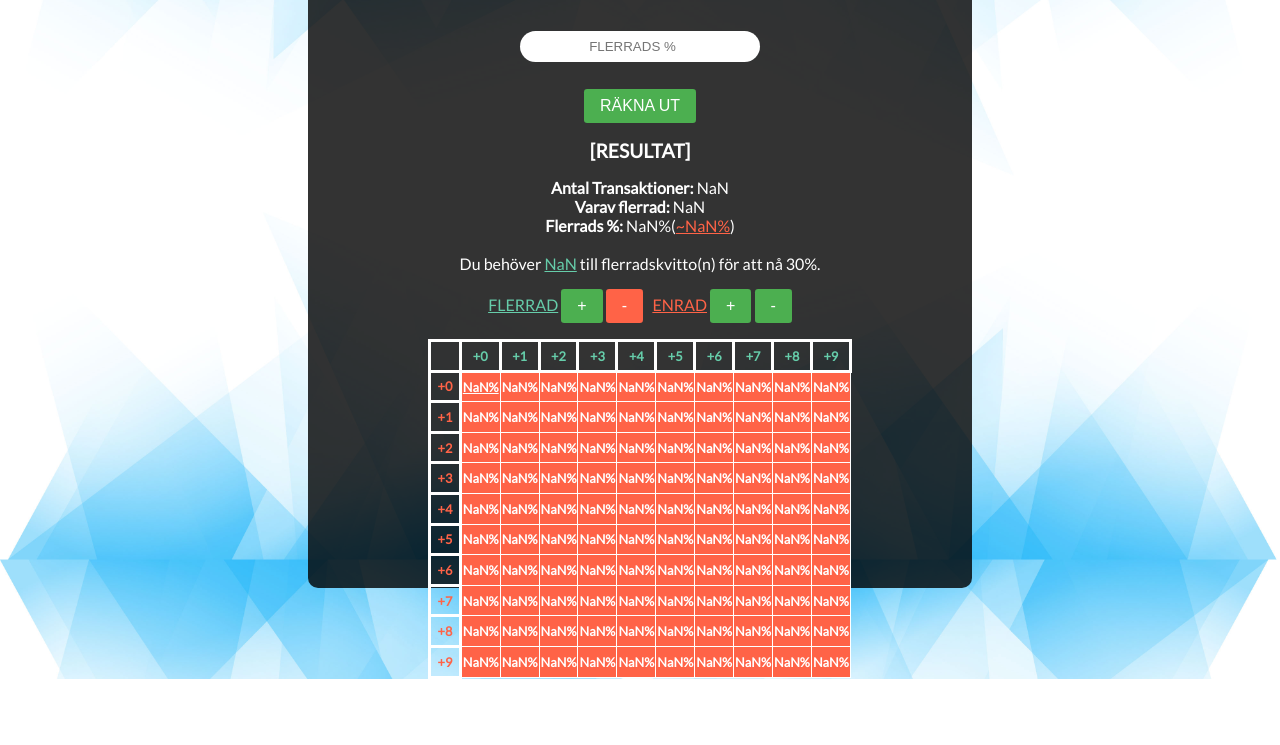
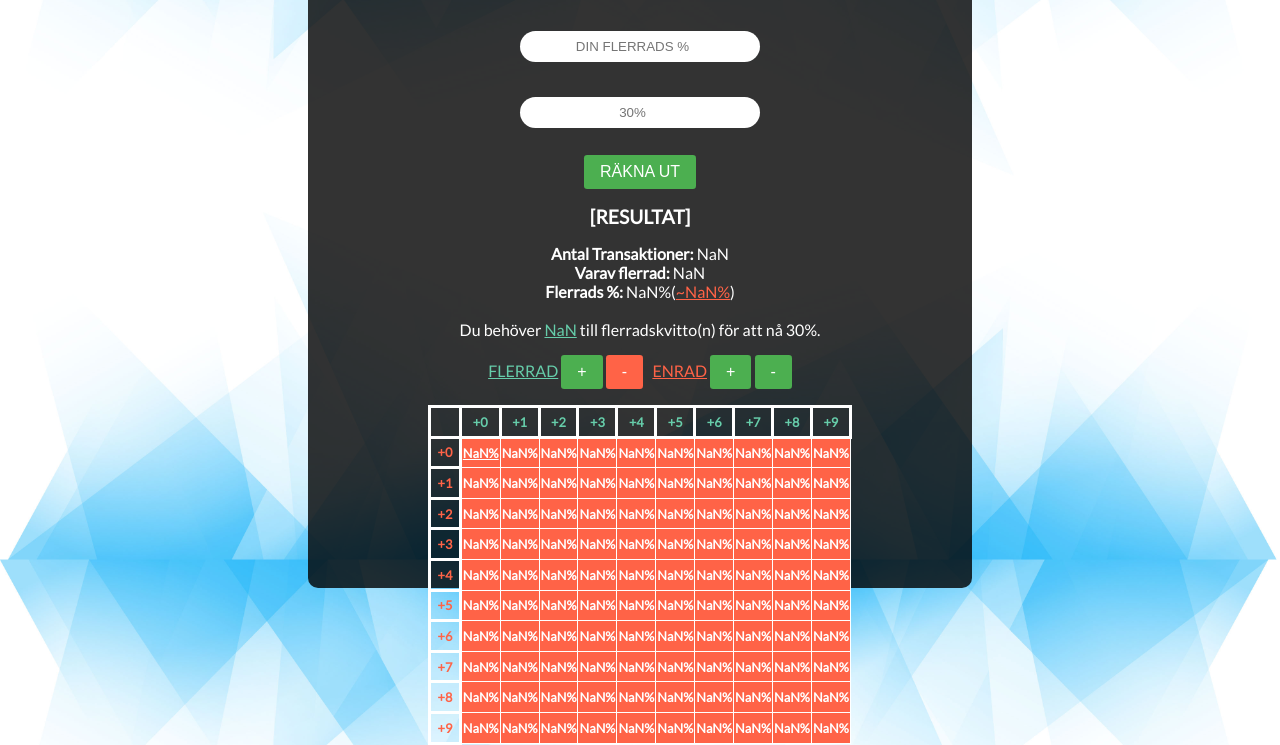
Before and after one commit to Woodiie/flerradscalculator, a plain HTML site: page pages/flerradscalculator.html in a window 1280 px wide. Both pictures are taken after a click on the button "RÄKNA UT". Shown: the part 172-917 px from the top of the page. Before the commit the page ends 851 px from the top, so only its background shows below. Drawn offline with Linux system fonts and the light colour scheme.

Commit message:
Update flerradscalculator.html

```diff
--- a/pages/flerradscalculator.html
+++ b/pages/flerradscalculator.html
@@ -105,7 +105,9 @@
 
 		<input type="number" id="antalTrans" name="antalTrans" placeholder="TOTALA TRANSAKTIONER"><br><br>
 
-		<input type="number" id="flerrad" name="flerrad" placeholder="FLERRADS %"><br><br>
+		<input type="number" id="flerrad" name="flerrad" placeholder="DIN FLERRADS %"><br><br>
+
+		<input type="number" id="percent" name="percent" placeholder="30%"><br><br>
 
 		<button id="calcButton" type="button" onclick="main()">RÄKNA UT</button><br>
 		<h2>[RESULTAT]</h2>
@@ -263,6 +265,7 @@
 	var flerradProcent;
 	var flerrad;
 	var antalTrans;
+	var targetPercent;
 	// xReq används för att räkna ut hur många trans saknas innan vi når 30%.
 	var flerradReq;
 	var antalTransReq;
@@ -277,6 +280,7 @@
 		//Procent * 0.01 (gör om % till decimalform) * antalTrans
 		//Avrunda svaret till närmsta heltal (i och med att procenten vi ser är avrundad)
 		flerradProcent = document.getElementById("flerrad").value;
+		targetPercent = document.getElementById("percent").value*0.01;
 		flerrad = Math.round(antalTrans * (flerradProcent*0.01));
 
 		//RÄKNA UT
@@ -289,9 +293,9 @@
 		flerradReq = flerrad;
 		antalTransReq = antalTrans;
 		//Om våran flerrad är minst 30%, kolla hur många enradskvitton ifrån 30% vi är.
-		if ((flerrad/antalTrans) >= 0.3) {
+		if ((flerrad/antalTrans) >= targetPercent) {
 			//Så länge våran flerrad är över eller lika med 30%, lägg till +1 trans och kolla om vi har hamnat under 30%
-			while ((flerrad/antalTransReq) >= 0.3) {
+			while ((flerrad/antalTransReq) >= targetPercent) {
 				antalTransReq++;
 			}
 				//Räknar ut flerradsprocenten(samt avrundar till 2 decimaler) och skriver ut all information.
@@ -299,7 +303,7 @@
 		}
 		else {
 			//Så länge våran flerrad är under 30%, lägg till +1 flerrad(och därmed +1 antalTrans) och kolla om vi har nått 30% igen
-			while ((flerradReq/antalTransReq) < 0.3) {
+			while ((flerradReq/antalTransReq) < targetPercent) {
 				flerradReq++;
 				antalTransReq++;
 			}
@@ -324,7 +328,7 @@
 				//Skriver ut i konsollen vad för uträkning som görs för den valda cellen
 				console.log("+" + (onRow-1) + " Enrad +" + (onCell-1) + " Flerrad = " + (flerrad+onCell-1)/(antalTrans+onCell+onRow-2) + " " + (flerrad+onCell-1) + "/" + (antalTrans+onCell+onRow-2));
 				//Om våran flerradsprocent är över 30%, gör den cellen grön
-				if(((flerrad+onCell-1)/(antalTrans+onCell+onRow-2)) >= 0.3) {
+				if(((flerrad+onCell-1)/(antalTrans+onCell+onRow-2)) >= targetPercent) {
 					graf.rows[onRow].cells[onCell].style.backgroundColor = "MediumAquaMarine";
 				}
 				//Annars gör vi den röd, eftersom då måste procenten vara under 30%
```
